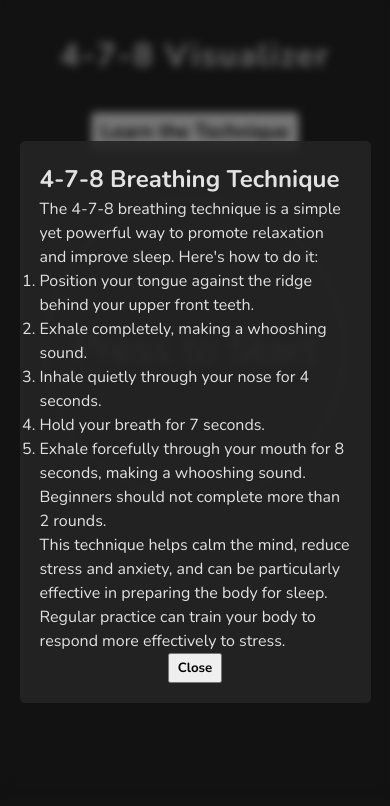
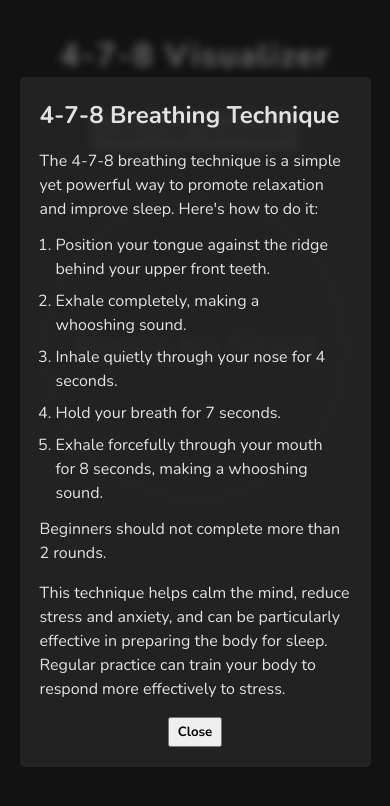
Before and after one commit to TimEngleSF/4-7-8-Breathing-Visualizer, a React (Vite) app: page / in a window 390 px wide. Both pictures are taken after a click on the button "Learn the Technique". Shown: the top 806 px of the page. Built offline with nearby package versions, Linux system fonts and the light colour scheme; some icons are missing.

Commit message:
🖌️Added modal styling and Media query for display text desktop users

```diff
--- a/src/App.css
+++ b/src/App.css
@@ -37,15 +37,15 @@ main {
 
 /* Modal Styles */
 .modal {
+    display: flex;
+    justify-content: center;
+    align-items: center;
     position: fixed;
     top: 0;
     left: 0;
     width: 100%;
     height: 100%;
     background-color: rgba(0, 0, 0, 0.5);
-    display: flex;
-    justify-content: center;
-    align-items: center;
     z-index: 1;
     text-align: left;
 }
@@ -55,6 +55,26 @@ main {
     padding: 1.25rem;
     border-radius: 5px;
     width: 90%;
+}
+
+.modal-content h2 {
+    margin-bottom: 1rem;
+}
+
+.modal-content p {
+    margin-bottom: 0.75rem;
+}
+
+.modal-content ol {
+    margin-bottom: 0.75rem;
+    padding: 0 1rem;
+}
+.modal-content ol li {
+    margin-bottom: 0.5rem;
+}
+
+.modal-content .description {
+    margin: 1rem 0;
 }
 
 .modal-content button {
@@ -171,7 +191,7 @@ h1 {
 
 .visualizer-circle.exhale::before {
     animation: contract 8s, colorShiftContract 8s forwards;
-    animation-timing-function: ease-in-out;
+    animation-timing-function: ease-in;
 }
 
 /* Counter and Stop Button */
@@ -234,3 +254,12 @@ footer {
         display: block;
     }
 }
+
+@media screen and (min-height: 65rem) {
+    .desktop-msg {
+        margin-top: 2rem;
+        font-size: 1.5rem;
+        font-weight: 700;
+        display: block;
+    }
+}
```
